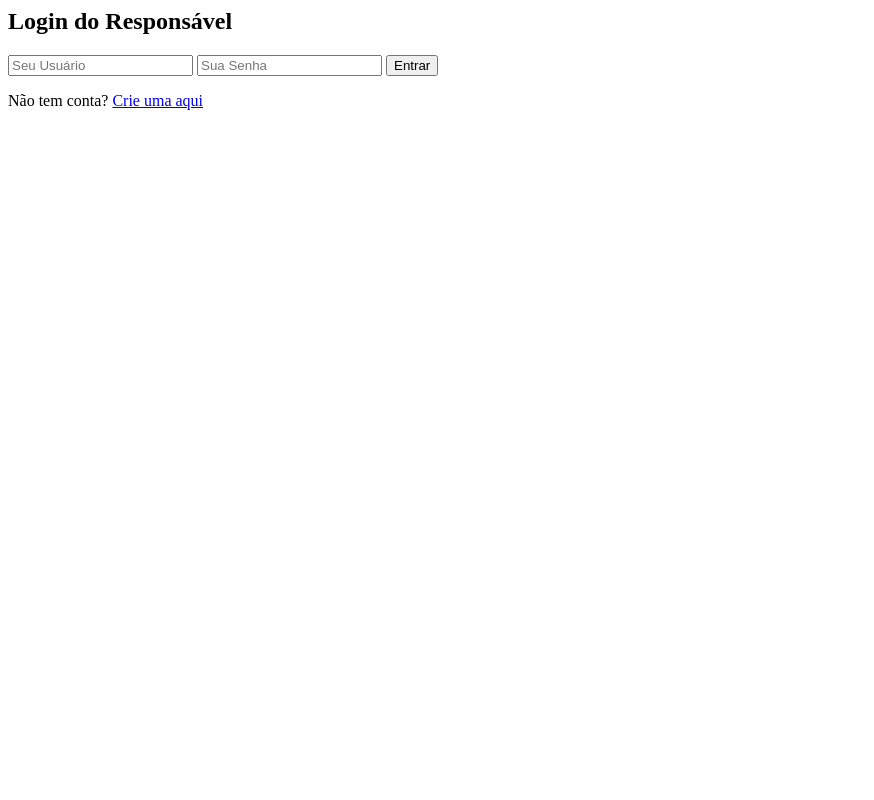
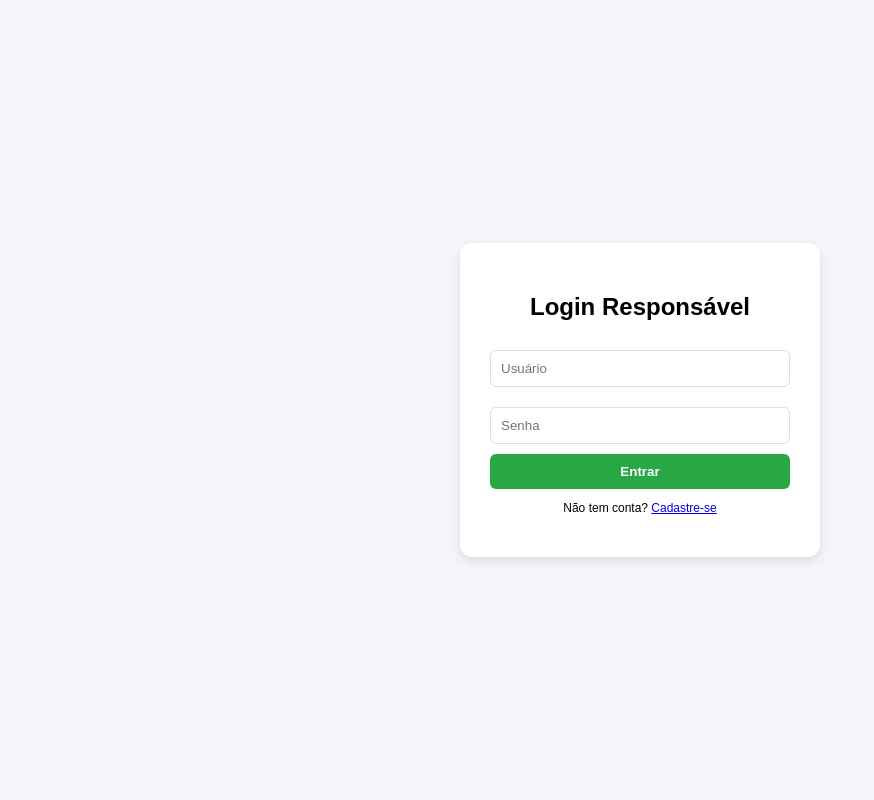
Before and after one commit to luanafariasrodrigues-ai/ocr-app-2, a Flask app: template templates/parent_login.html in a window 1280 px wide. Shown: the whole page, without its empty margins (0-874 px from the left). Run offline with Flask 3, Linux system fonts and the light colour scheme; the template is opened without the code that fills it, so the values that code supplies are empty.

Commit message:
Update parent_login.html

```diff
--- a/templates/parent_login.html
+++ b/templates/parent_login.html
@@ -1,9 +1,26 @@
-<div class="login-card">
-    <h2>Login do Responsável</h2>
-    <form method="POST">
-        <input type="text" name="usuario" placeholder="Seu Usuário" required>
-        <input type="password" name="senha" placeholder="Sua Senha" required>
-        <button type="submit">Entrar</button>
-    </form>
-    <p>Não tem conta? <a href="/registrar_responsavel">Crie uma aqui</a></p>
-</div>
+<!DOCTYPE html>
+<html lang="pt-br">
+<head>
+    <meta charset="UTF-8">
+    <title>Login do Responsável</title>
+    <style>
+        body { font-family: sans-serif; background-color: #f4f4f9; display: flex; justify-content: center; align-items: center; height: 100vh; margin: 0; }
+        .card { background: white; padding: 30px; border-radius: 12px; box-shadow: 0 4px 10px rgba(0,0,0,0.1); width: 300px; text-align: center; }
+        input { width: 100%; padding: 10px; margin: 10px 0; border: 1px solid #ddd; border-radius: 6px; box-sizing: border-box; }
+        button { width: 100%; padding: 10px; background-color: #28a745; color: white; border: none; border-radius: 6px; cursor: pointer; font-weight: bold; }
+        .erro { color: red; font-size: 13px; }
+    </style>
+</head>
+<body>
+    <div class="card">
+        <h2>Login Responsável</h2>
+        {% if erro %}<p class="erro">{{ erro }}</p>{% endif %}
+        <form method="POST">
+            <input type="text" name="usuario" placeholder="Usuário" required>
+            <input type="password" name="senha" placeholder="Senha" required>
+            <button type="submit">Entrar</button>
+        </form>
+        <p style="font-size: 12px;">Não tem conta? <a href="/cadastro_responsavel">Cadastre-se</a></p>
+    </div>
+</body>
+</html>
```
